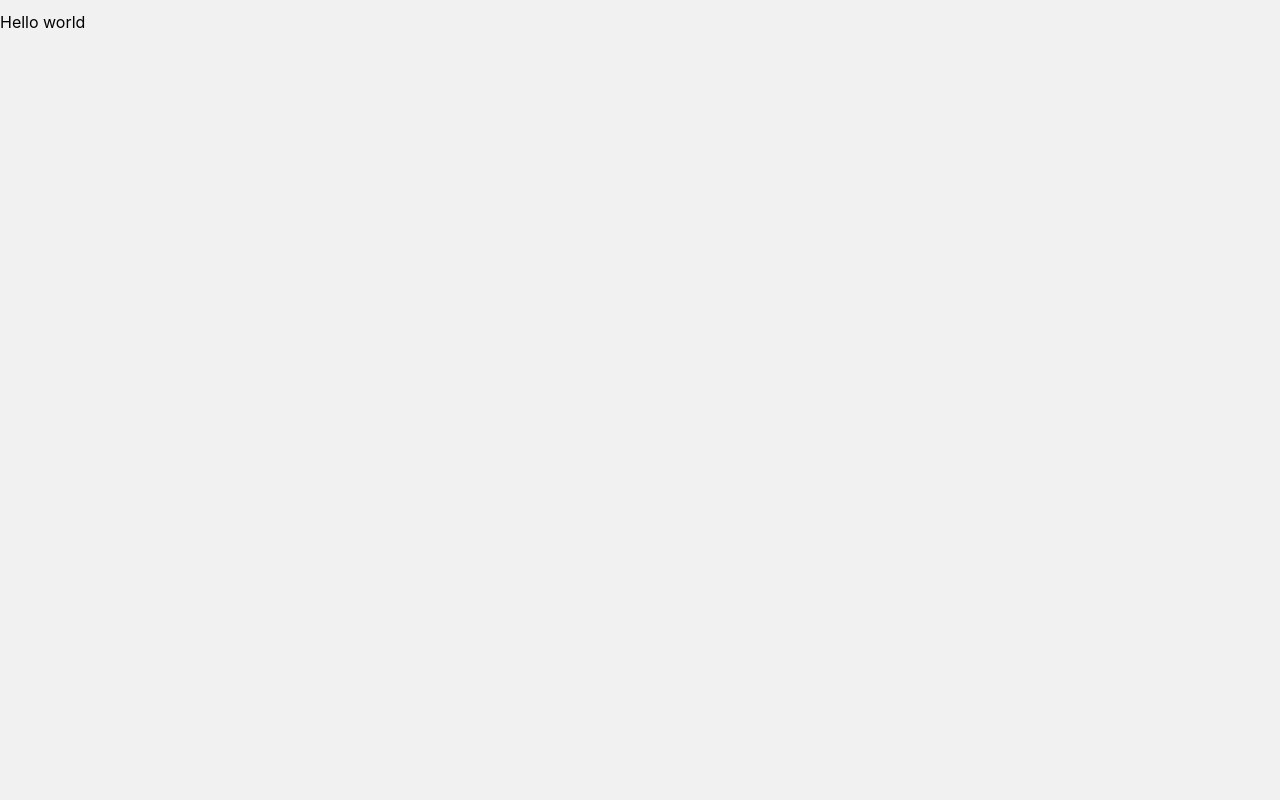
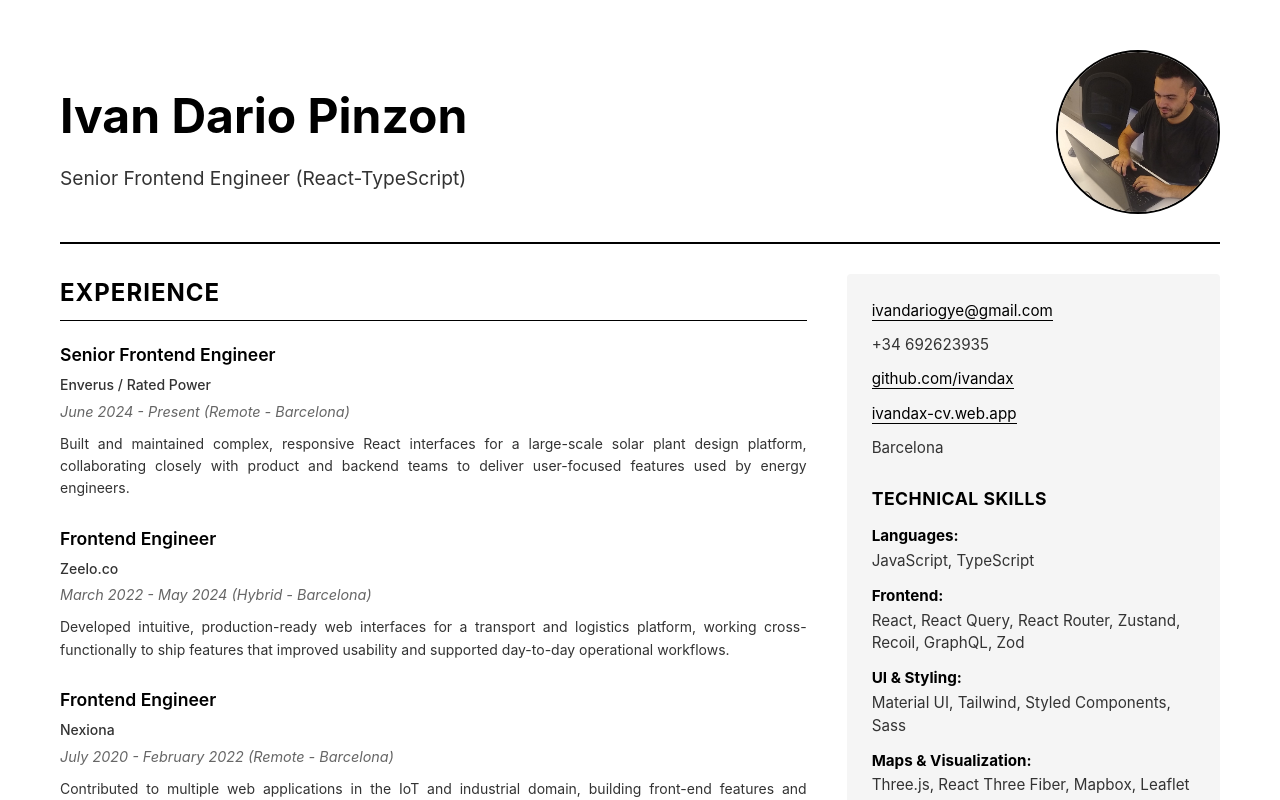
Before and after one commit to ivandax/ivandax_cv, a React (Vite) app: page / in a window 1280 px wide. Shown: the top 800 px of the page. Built offline with nearby package versions, Linux system fonts and the light colour scheme; the HTML template or start-up script is replaced by a standard one.

Commit message:
Add new design for cv

```diff
--- /dev/null
+++ b/src/views/Home.css
@@ -0,0 +1,239 @@
+/* CV Container */
+.cv-container {
+  max-width: 1200px;
+  margin: 0 auto;
+  padding: 20px;
+  background: white;
+  color: #000;
+  font-family: -apple-system, BlinkMacSystemFont, "Segoe UI", "Roboto", "Oxygen",
+    "Ubuntu", "Cantarell", "Fira Sans", "Droid Sans", "Helvetica Neue",
+    sans-serif;
+  line-height: 1.6;
+}
+
+/* Header */
+.cv-header {
+  border-bottom: 2px solid #000;
+  margin-bottom: 30px;
+  padding-bottom: 20px;
+}
+
+.header-content {
+  display: flex;
+  justify-content: space-between;
+  align-items: center;
+  gap: 20px;
+}
+
+.header-text h1 {
+  margin: 0 0 8px 0;
+  font-size: 2rem;
+  font-weight: 700;
+  color: #000;
+}
+
+.headline {
+  margin: 0;
+  font-size: 1.1rem;
+  color: #333;
+  font-weight: 400;
+}
+
+.header-photo img {
+  width: 120px;
+  height: 120px;
+  border-radius: 50%;
+  object-fit: cover;
+  border: 2px solid #000;
+}
+
+/* Content Layout */
+.cv-content {
+  display: grid;
+  grid-template-columns: 1fr;
+  gap: 30px;
+}
+
+/* Main Content */
+.cv-main {
+  order: 2;
+}
+
+.cv-section {
+  margin-bottom: 35px;
+}
+
+.cv-section h2 {
+  font-size: 1.5rem;
+  font-weight: 700;
+  margin: 0 0 20px 0;
+  color: #000;
+  text-transform: uppercase;
+  letter-spacing: 1px;
+  border-bottom: 1px solid #000;
+  padding-bottom: 8px;
+}
+
+/* Experience Items */
+.experience-item,
+.education-item {
+  margin-bottom: 25px;
+}
+
+.experience-item h3,
+.education-item h3 {
+  font-size: 1.1rem;
+  font-weight: 600;
+  margin: 0 0 5px 0;
+  color: #000;
+}
+
+.company,
+.institution {
+  font-weight: 500;
+  margin: 0 0 3px 0;
+  color: #333;
+}
+
+.date {
+  font-size: 0.9rem;
+  color: #666;
+  margin: 0 0 10px 0;
+  font-style: italic;
+}
+
+.description {
+  margin: 0;
+  color: #333;
+  text-align: justify;
+}
+
+/* Sidebar */
+.cv-sidebar {
+  background: #f5f5f5;
+  padding: 25px;
+  border-radius: 4px;
+  order: 1;
+}
+
+.sidebar-section {
+  margin-bottom: 25px;
+}
+
+.sidebar-section:last-child {
+  margin-bottom: 0;
+}
+
+.sidebar-section h3 {
+  font-size: 1.1rem;
+  font-weight: 700;
+  margin: 0 0 12px 0;
+  color: #000;
+  text-transform: uppercase;
+  letter-spacing: 0.5px;
+}
+
+.sidebar-section p {
+  margin: 0 0 8px 0;
+  font-size: 0.95rem;
+  color: #333;
+  word-wrap: break-word;
+}
+
+.sidebar-section a {
+  color: #000;
+  text-decoration: none;
+  border-bottom: 1px solid #000;
+  transition: opacity 0.2s;
+}
+
+.sidebar-section a:hover {
+  opacity: 0.7;
+}
+
+.contact p {
+  margin-bottom: 10px;
+}
+
+.skills-group p {
+  margin-bottom: 12px;
+  line-height: 1.5;
+}
+
+.skills-group strong {
+  display: block;
+  margin-bottom: 2px;
+  color: #000;
+}
+
+/* Tablet and Desktop */
+@media (min-width: 768px) {
+  .cv-container {
+    padding: 40px;
+  }
+
+  .header-text h1 {
+    font-size: 2.5rem;
+  }
+
+  .headline {
+    font-size: 1.2rem;
+  }
+
+  .header-photo img {
+    width: 140px;
+    height: 140px;
+  }
+
+  .cv-content {
+    grid-template-columns: 2fr 1fr;
+    gap: 40px;
+  }
+
+  .cv-main {
+    order: 1;
+  }
+
+  .cv-sidebar {
+    order: 2;
+  }
+}
+
+/* Large Desktop */
+@media (min-width: 1024px) {
+  .cv-container {
+    padding: 50px 60px;
+  }
+
+  .header-text h1 {
+    font-size: 3rem;
+  }
+
+  .header-photo img {
+    width: 160px;
+    height: 160px;
+  }
+}
+
+/* Print Styles */
+@media print {
+  .cv-container {
+    max-width: 100%;
+    padding: 20px;
+  }
+
+  .cv-content {
+    grid-template-columns: 2fr 1fr;
+  }
+
+  .cv-sidebar {
+    background: #f5f5f5;
+    -webkit-print-color-adjust: exact;
+    print-color-adjust: exact;
+  }
+
+  .sidebar-section a {
+    color: #000;
+    text-decoration: none;
+  }
+}
--- a/src/views/Home.jsx
+++ b/src/views/Home.jsx
@@ -1,7 +1,157 @@
 import "../App.css";
+import "./Home.css";
+import ivanPhoto from "../images/ivan.jpg";
 
 function Home() {
-  return <div style={{ paddingTop: "12px" }}>Hello world</div>;
+  return (
+    <div className="cv-container">
+      <header className="cv-header">
+        <div className="header-content">
+          <div className="header-text">
+            <h1>Ivan Dario Pinzon</h1>
+            <p className="headline">
+              Senior Frontend Engineer (React-TypeScript)
+            </p>
+          </div>
+          <div className="header-photo">
+            <img src={ivanPhoto} alt="Ivan Dario Pinzon" />
+          </div>
+        </div>
+      </header>
+
+      <div className="cv-content">
+        <main className="cv-main">
+          <section className="cv-section">
+            <h2>Experience</h2>
+
+            <div className="experience-item">
+              <h3>Senior Frontend Engineer</h3>
+              <p className="company">Enverus / Rated Power</p>
+              <p className="date">June 2024 - Present (Remote - Barcelona)</p>
+              <p className="description">
+                Built and maintained complex, responsive React interfaces for a
+                large-scale solar plant design platform, collaborating closely
+                with product and backend teams to deliver user-focused features
+                used by energy engineers.
+              </p>
+            </div>
+
+            <div className="experience-item">
+              <h3>Frontend Engineer</h3>
+              <p className="company">Zeelo.co</p>
+              <p className="date">March 2022 - May 2024 (Hybrid - Barcelona)</p>
+              <p className="description">
+                Developed intuitive, production-ready web interfaces for a
+                transport and logistics platform, working cross-functionally to
+                ship features that improved usability and supported day-to-day
+                operational workflows.
+              </p>
+            </div>
+
+            <div className="experience-item">
+              <h3>Frontend Engineer</h3>
+              <p className="company">Nexiona</p>
+              <p className="date">
+                July 2020 - February 2022 (Remote - Barcelona)
+              </p>
+              <p className="description">
+                Contributed to multiple web applications in the IoT and
+                industrial domain, building front-end features and integrations
+                for data-driven platforms used to monitor and manage industrial
+                systems.
+              </p>
+            </div>
+          </section>
+
+          <section className="cv-section">
+            <h2>Education</h2>
+
+            <div className="education-item">
+              <h3>
+                Frontend Development with Javascript, React, UI/UX, Firebase
+              </h3>
+              <p className="institution">Skylab Coders</p>
+              <p className="date">2020, Barcelona</p>
+            </div>
+
+            <div className="education-item">
+              <h3>Backend Development with Java, Springboot, MySQL</h3>
+              <p className="institution">Ironhack</p>
+              <p className="date">2022, Barcelona</p>
+            </div>
+          </section>
+        </main>
+
+        <aside className="cv-sidebar">
+          <section className="sidebar-section contact">
+            <p>
+              <a
+                href="mailto:ivandariogye@gmail.com"
+                target="_blank"
+                rel="noopener noreferrer"
+              >
+                ivandariogye@gmail.com
+              </a>
+            </p>
+            <p>+34 692623935</p>
+            <p>
+              <a
+                href="https://github.com/ivandax"
+                target="_blank"
+                rel="noopener noreferrer"
+              >
+                github.com/ivandax
+              </a>
+            </p>
+            <p>
+              <a
+                href="https://ivandax-cv.web.app"
+                target="_blank"
+                rel="noopener noreferrer"
+              >
+                ivandax-cv.web.app
+              </a>
+            </p>
+            <p>Barcelona</p>
+          </section>
+
+          <section className="sidebar-section">
+            <h3>Technical Skills</h3>
+            <div className="skills-group">
+              <p>
+                <strong>Languages:</strong> JavaScript, TypeScript
+              </p>
+              <p>
+                <strong>Frontend:</strong> React, React Query, React Router,
+                Zustand, Recoil, GraphQL, Zod
+              </p>
+              <p>
+                <strong>UI & Styling:</strong> Material UI, Tailwind, Styled
+                Components, Sass
+              </p>
+              <p>
+                <strong>Maps & Visualization:</strong> Three.js, React Three
+                Fiber, Mapbox, Leaflet
+              </p>
+              <p>
+                <strong>Backend / BaaS:</strong> Firebase, Supabase
+              </p>
+            </div>
+          </section>
+
+          <section className="sidebar-section">
+            <h3>Languages</h3>
+            <p>
+              <strong>Spanish:</strong> Native
+            </p>
+            <p>
+              <strong>English:</strong> Professional
+            </p>
+          </section>
+        </aside>
+      </div>
+    </div>
+  );
 }
 
 export default Home;
```
